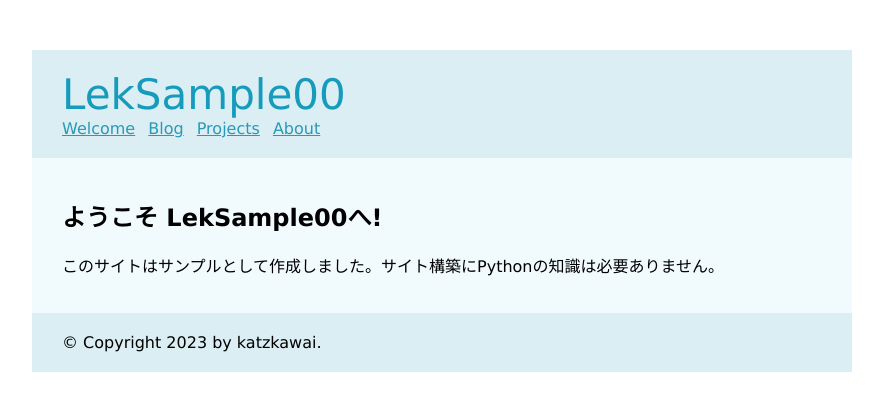
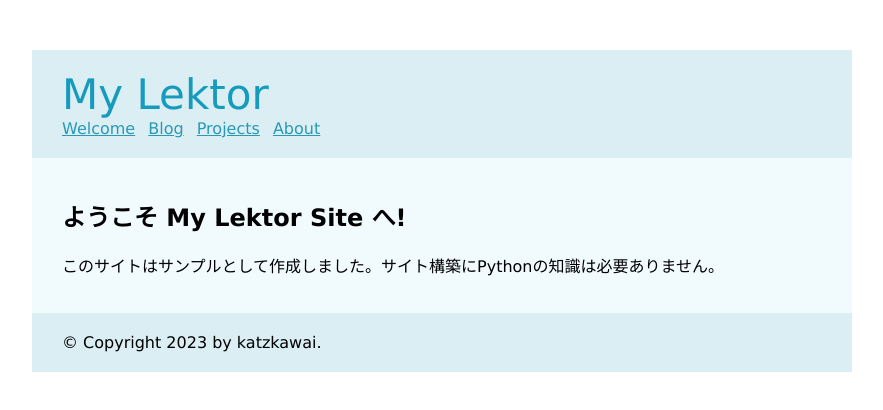
Before and after one commit to katzkawai/Lektor00, a plain HTML site: page index.html in a window 1280 px wide. Shown: the whole page, without its empty margins (198-1081 px from the left). Drawn offline with Linux system fonts and the light colour scheme.

Commit message:
change the title

```diff
--- a/index.html
+++ b/index.html
@@ -1,10 +1,10 @@
 <!doctype html>
 <meta charset="utf-8">
 <link rel="stylesheet" href="static/style.css">
-<title>ようこそ LekSample00へ! — LekSample00</title>
+<title>ようこそ My Lektor Site へ! — LekSample00</title>
 <body>
   <header>
-    <h1>LekSample00</h1>
+    <h1>My Lektor</h1>
     <nav>
       <ul class="nav navbar-nav">
         <li class="active"><a href="./">Welcome</a></li>
@@ -20,7 +20,7 @@
   </header>
   <div class="page">
 
-  <h2>ようこそ LekSample00へ!</h2>
+  <h2>ようこそ My Lektor Site へ!</h2>
   <p>このサイトはサンプルとして作成しました。サイト構築にPythonの知識は必要ありません。</p>
 
 
```
Also changed, not shown: about/index.html (+1 -1 lines), blog/first-post/index.html (+1 -1 lines), blog/index.html (+1 -1 lines), projects/index.html (+1 -1 lines), 1 other file.
